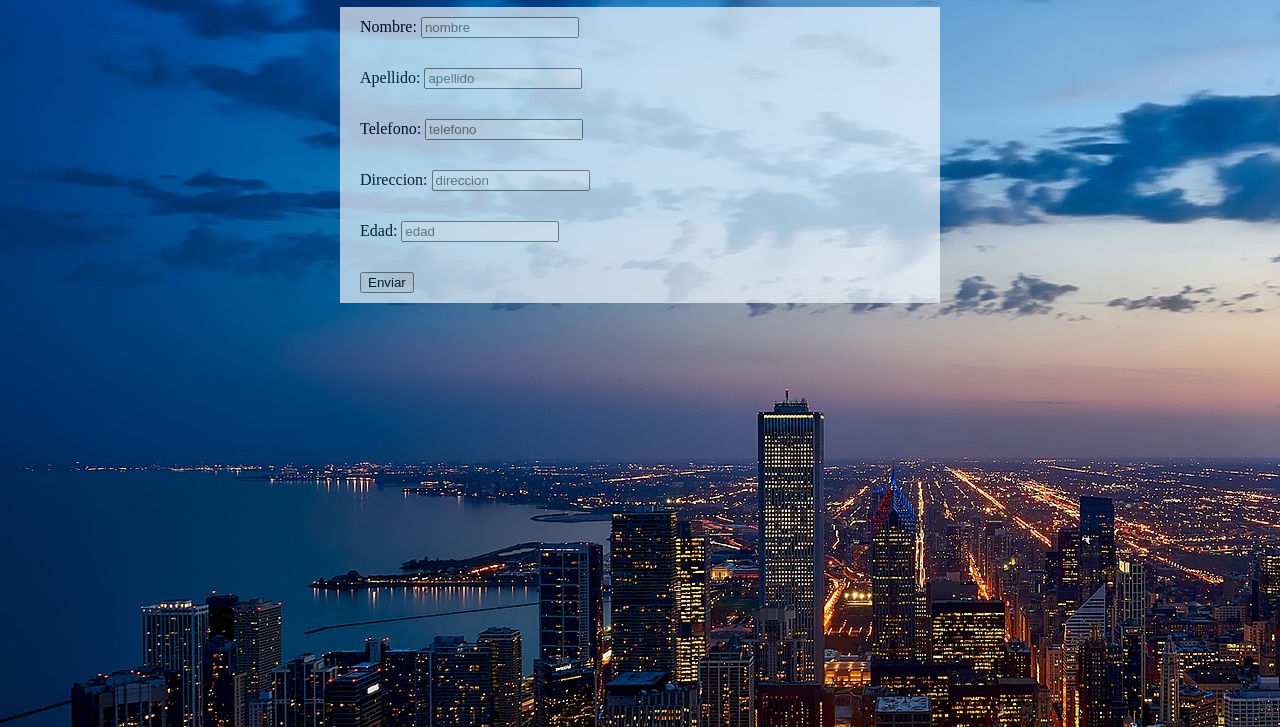
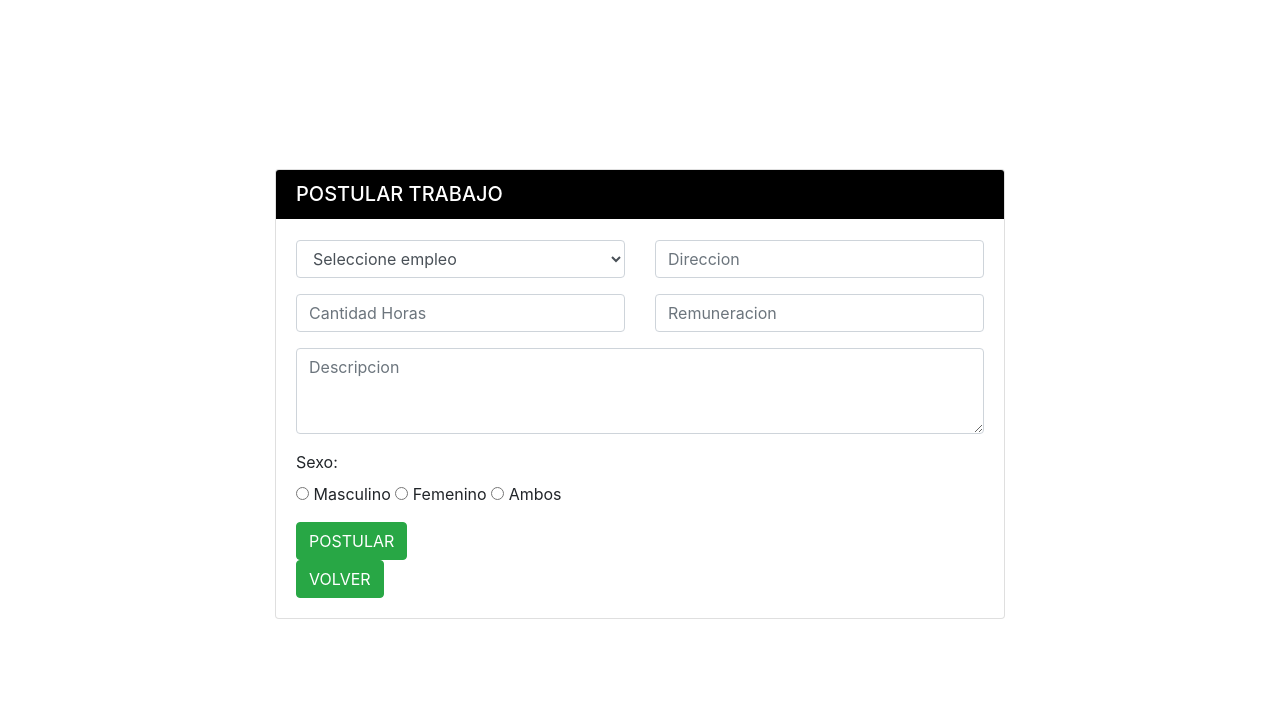
Before and after one commit to Joaxnz/Github-Sincronizacion, a plain HTML site: page Liz/Formulario/index.html in a window 1280 px wide. Shown: the part 73-800 px from the top of the page. Drawn offline with nearby package versions, Linux system fonts and the light colour scheme.

Commit message:
formulario postular trabajo

```diff
--- a/Liz/Formulario/index.html
+++ b/Liz/Formulario/index.html
@@ -1,47 +1,97 @@
 <!DOCTYPE html>
 <html lang="en">
-
 <head>
     <meta charset="UTF-8">
-    <meta http-equiv="X-UA-Compatible" content="IE=edge">
     <meta name="viewport" content="width=device-width, initial-scale=1.0">
-    <title>Formulario 5</title>
-    <link rel="stylesheet" href="style.css">
+    <meta http-equiv="X-UA-Compatible" content="ie=edge">
+    <title>POSTULAR UN TRABAJO</title>
+    <link rel="stylesheet" href="https://maxcdn.bootstrapcdn.com/bootstrap/4.0.0/css/bootstrap.min.css">
 </head>
+<body>
+    <br><br><br><br><br><br><br><br>
 
-<body background="img/fondo.jpg">
-    <header>
-        <h1>FORMULARIO DE REGISTRO</h1>
-    </header>
-    <section>
+    <!-- ajax contact form -->
+    <section style="margin-top: 50px;">
+        <div class="container">
+            <div class="row justify-content-center">
+                <div class="col-md-8">
+                    <div class="card">
+                        <h5 class="card-header" style="background-color:#000000;color:white"> POSTULAR TRABAJO </h5>
+                        <div class="card-body">
+                            <form class="contact__form" method="post" action="mail.php">
 
+                                <!-- form message -->
+                                <div class="row">
+                                    <div class="col-12">
+                                        <div class="alert alert-success contact__msg" style="display: none" role="alert">
+                                            Tu mensaje fue enviado exitosamente.
+                                        </div>
+                                    </div>
+                                </div>
+                                <!-- end message -->
 
-        <form>
+                                <!-- form element  -->
+                                <!-- NOMBRE INPUT DIRECCION HORAS PAGA DESCRPCION SEXO  -->
 
+                                <div class="row">
 
-           <div class="pregunta1"><label for="nombre">Nombre:</label> <input type="text" class="nombre" id="nombre" name="nombre"
-                    placeholder="nombre" required></div>
+                                    <div class="col-md-6 form-group">
+                                        <select class="form-control" name="Direccion" id="Direccion">
+                                            <option value="1">Seleccione empleo </option>
+                                            <option value="2">Barbero</option>
+                                            <option value="3">Camarero</option>
+                                            <option value="4">Cuidador mascotas</option>
+                                            <option value="5">Domiciliario</option>
+                                            <option value="6">Estilista</option>
+                                            <option value="7">Fotografo</option>
+                                            <option value="8">Salvavidas</option>
+                                            <option value="9">Lavanderia</option>
+                                            <option value="10">Manicurista</option>
+                                            <option value="11">Plomero</option>
+                                            <option value="12">Peluquero</option>
+                                            <option value="13">Paseadores</option>
+                                            <option value="14">Programador</option>
+                                            <option value="15">Recreacionista</option>
+                                            <option value="16">Tutor</option>
+                                            <option value="17">Trabajador domestico</option>
+                                            <option value="18">Vartender</option>
+                                        </select>
+                                    </div>
+                                    <div class="col-md-6 form-group">
+                                        <input name="email" type="email" class="form-control" placeholder="Direccion" required>
+                                    </div>
+                                    <div class="col-md-6 form-group">
+                                        <input name="phone" type="number" class="form-control" placeholder="Cantidad Horas" required>
+                                    </div>
+                                    <div class="col-md-6 form-group">
+                                        <input name="subject" type="number" class="form-control" placeholder="Remuneracion" required>
+                                    </div>
+                                    <div class="col-12 form-group">
+                                        <textarea name="message" class="form-control" rows="3" placeholder="Descripcion" required></textarea>
+                                    </div>
+                                    <div class="col-12 form-group">
+                                        <label for="Nombre">Sexo: </label><br>
+                                        <input type="radio" name="Sexo" id="masculino" value="masculino"> Masculino
+                                        <input type="radio" name="Sexo" id="femenino" value="femenino"> Femenino
+                                        <input type="radio" name="Sexo" id="ambos" value="ambos"> Ambos
 
-            <div class="pregunta2"><label for="apellido">Apellido:</label> <input type="text" class="apellido" id="apellido" name="apellido"
-                    placeholder="apellido" required></div>
-
-            <div class="pregunta3"><label for="telefono">Telefono:</label> <input type="number" min="10" max="10" class="telefono" id="telefono" name="telefono"
-                    placeholder="telefono" required></div>
-
-            <div class="pregunta4"><label for="direccion">Direccion:</label> <input type="text" class="direccion" id="direccion" name="direccion"
-                    placeholder="direccion" required></div>
-
-            <div class="pregunta5"><label for="edad">Edad:</label> <input type="number" class="edad" id="edad" name="edad"
-                    placeholder="edad" required></div>
-
-
-<div>
-                    <button>Enviar</button>
+                                    </div>
+                                    <div class="col-12">
+                                        <input name="submit" type="submit" class="btn btn-success" value="POSTULAR">
+                                    </div>
+                                    <div class="col-12">
+                                        <input name="submit" type="submit" class="btn btn-success" value="VOLVER">
+                                    </div>
+                                </div>
+                                <!-- end form element -->
+                            </form>
+                        </div>
+                    </div>
+                </div>
             </div>
-
-        </form>
+        </div>
     </section>
-
+    <script src="https://code.jquery.com/jquery-3.2.1.min.js"></script>
+    <script src="main.js"></script>
 </body>
-
 </html>
```
Also changed, not shown: Master_erick.txt (deleted).
